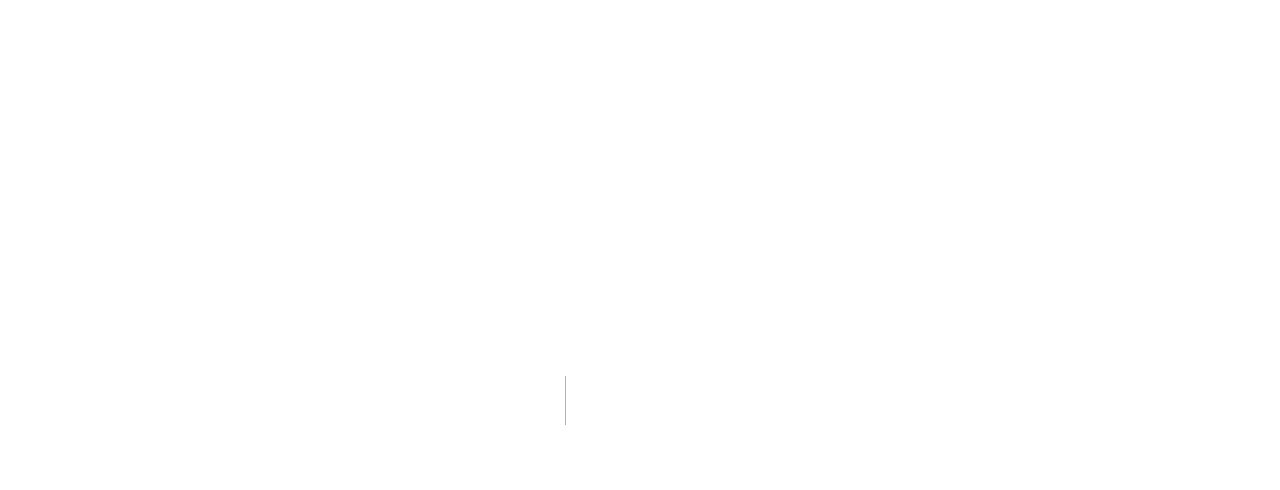
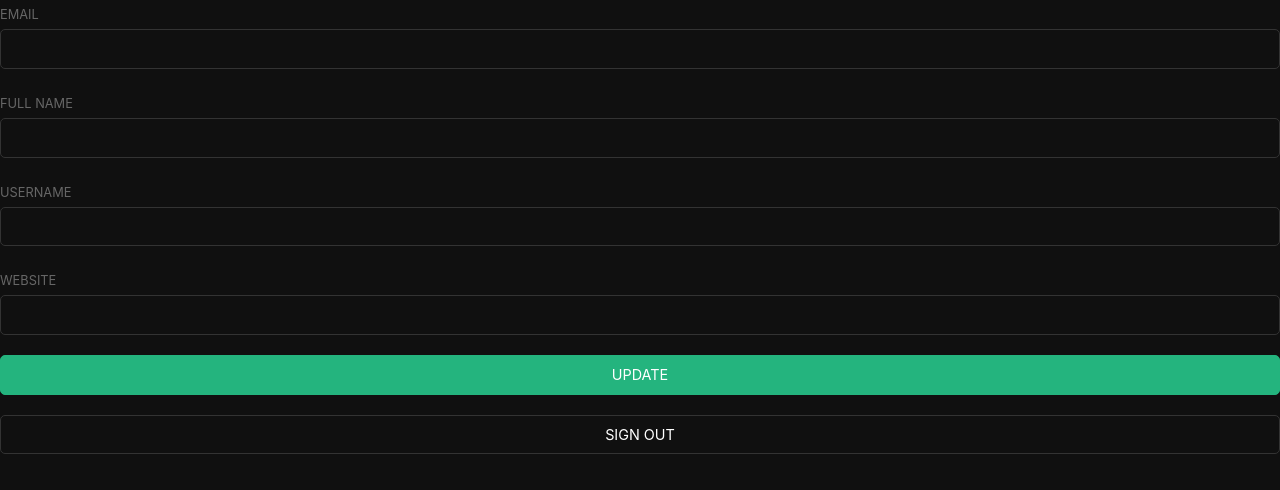
Before and after one commit to Andredy-00/user-management, a Next.js app: page /account in a window 1280 px wide. Before the commit this address had no page. Shown: the top 490 px of the page. Built offline with nearby package versions, Linux system fonts and the light colour scheme; no server answers; the database is empty.

Commit message:
Feat: Account

```diff
--- /dev/null
+++ b/src/app/account/page.tsx
@@ -0,0 +1,11 @@
+import AccountForm from "@/components/account/ui/form/AccountForm";
+import { createClient } from "@/lib/supabase/server";
+
+export default async function AccountPage() {
+  const supabase = await createClient();
+
+  const {
+    data: { user },
+  } = await supabase.auth.getUser()
+  return <AccountForm user={user}/>
+}
--- /dev/null
+++ b/src/components/account/ui/form/AccountForm.tsx
@@ -0,0 +1,132 @@
+'use client'
+import { useCallback, useEffect, useState } from 'react'
+import { createClient } from '@/lib/supabase/client'
+import { type User } from '@supabase/supabase-js'
+
+export default function AccountForm({ user }: { user: User | null }) {
+  const supabase = createClient()
+  const [loading, setLoading] = useState(true)
+  const [fullname, setFullname] = useState<string | null>(null)
+  const [username, setUsername] = useState<string | null>(null)
+  const [website, setWebsite] = useState<string | null>(null)
+  const [avatar_url, setAvatarUrl] = useState<string | null>(null)
+
+  const getProfile = useCallback(async () => {
+    try {
+      setLoading(true)
+
+      const { data, error, status } = await supabase
+        .from('profiles')
+        .select(`full_name, username, website, avatar_url`)
+        .eq('id', user?.id)
+        .single()
+
+      if (error && status !== 406) {
+        console.log(error)
+        throw error
+      }
+
+      if (data) {
+        setFullname(data.full_name)
+        setUsername(data.username)
+        setWebsite(data.website)
+        setAvatarUrl(data.avatar_url)
+      }
+    } catch (error) {
+      alert('Error loading user data!')
+    } finally {
+      setLoading(false)
+    }
+  }, [user, supabase])
+
+  useEffect(() => {
+    getProfile()
+  }, [user, getProfile])
+
+  async function updateProfile({
+    username,
+    website,
+    avatar_url,
+  }: {
+    username: string | null
+    fullname: string | null
+    website: string | null
+    avatar_url: string | null
+  }) {
+    try {
+      setLoading(true)
+
+      const { error } = await supabase.from('profiles').upsert({
+        id: user?.id as string,
+        full_name: fullname,
+        username,
+        website,
+        avatar_url,
+        updated_at: new Date().toISOString(),
+      })
+      if (error) throw error
+      alert('Profile updated!')
+    } catch (error) {
+      alert('Error updating the data!')
+    } finally {
+      setLoading(false)
+    }
+  }
+
+  return (
+    <div className="form-widget">
+
+      {/* ... */}
+
+      <div>
+        <label htmlFor="email">Email</label>
+        <input id="email" type="text" value={user?.email} disabled />
+      </div>
+      <div>
+        <label htmlFor="fullName">Full Name</label>
+        <input
+          id="fullName"
+          type="text"
+          value={fullname || ''}
+          onChange={(e) => setFullname(e.target.value)}
+        />
+      </div>
+      <div>
+        <label htmlFor="username">Username</label>
+        <input
+          id="username"
+          type="text"
+          value={username || ''}
+          onChange={(e) => setUsername(e.target.value)}
+        />
+      </div>
+      <div>
+        <label htmlFor="website">Website</label>
+        <input
+          id="website"
+          type="url"
+          value={website || ''}
+          onChange={(e) => setWebsite(e.target.value)}
+        />
+      </div>
+
+      <div>
+        <button
+          className="button primary block"
+          onClick={() => updateProfile({ fullname, username, website, avatar_url })}
+          disabled={loading}
+        >
+          {loading ? 'Loading ...' : 'Update'}
+        </button>
+      </div>
+
+      <div>
+        <form action="/auth/signout" method="post">
+          <button className="button block" type="submit">
+            Sign out
+          </button>
+        </form>
+      </div>
+    </div>
+  )
+}
```
